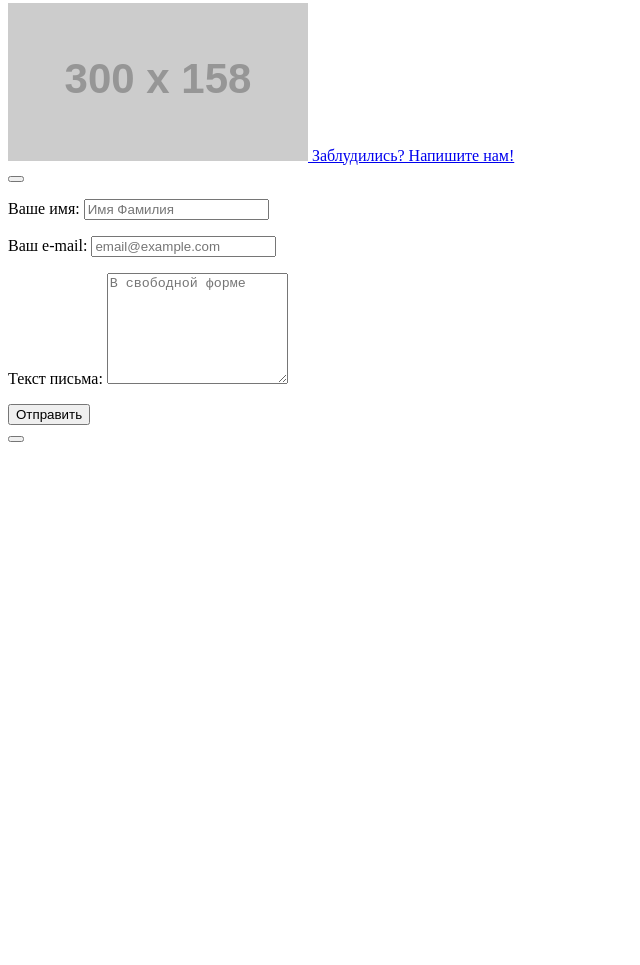
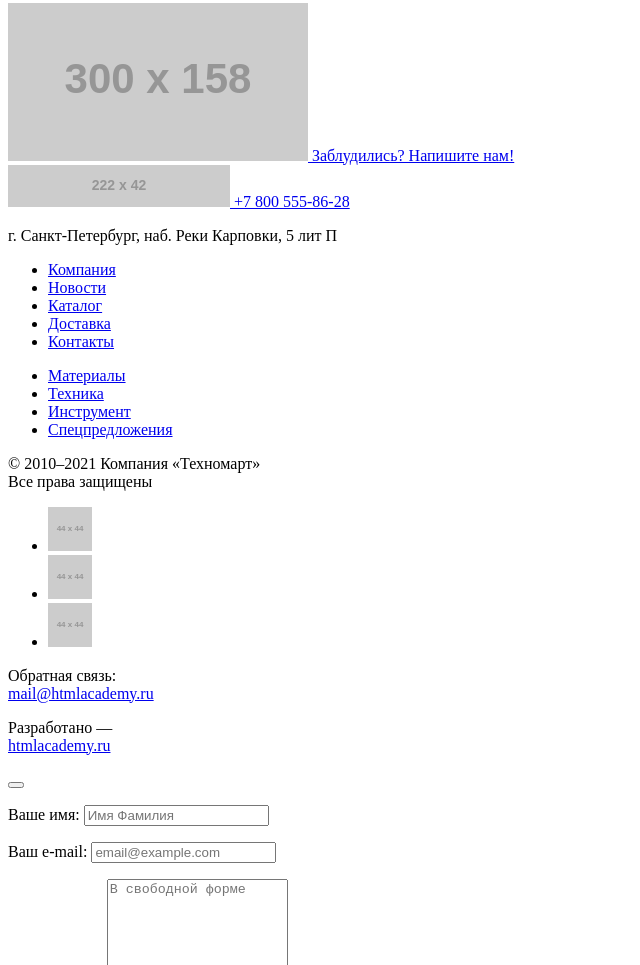
Before and after one commit to MariaChab/1755925-technomart-31, a plain HTML site: page index.html in a window 1280 px wide. Shown: the part 4738-5703 px from the top of the page, without its empty margins (0-640 px from the left). Before the commit the page ends 5189 px from the top, so only its background shows below. Drawn offline with Linux system fonts and the light colour scheme; placeholder pictures from the web are drawn by us.

Commit message:
Разметила footer и исправила ошибки

```diff
--- a/index.html
+++ b/index.html
@@ -271,7 +271,48 @@
     </main>
 
     <footer>
-
+      <div>
+        <div>
+          <a href="#"><img src="https://via.placeholder.com/222x42" width="222" height="42" alt="Логотип магазина «Техномарт»">
+          </a>
+          <a href="tel:+78005558628">+7 800 555-86-28</a>
+          <p>г. Санкт-Петербург, наб. Реки Карповки, 5 лит П</p>
+        </div>
+        <div>
+          <ul>
+            <li><a href="#">Компания</a></li>
+            <li><a href="#">Новости</a></li>
+            <li><a href="#">Каталог</a></li>
+            <li><a href="#">Доставка</a></li>
+            <li><a href="#">Контакты</a></li>
+          </ul>
+          <ul>
+            <li><a href="#">Материалы</a></li>
+            <li><a href="#">Техника</a></li>
+            <li><a href="#">Инструмент</a></li>
+            <li><a href="#">Спецпредложения</a></li>
+          </ul>
+        </div>
+      </div>
+        <div>
+        <p>© 2010–2021 Компания «Техномарт»<br>Все права защищены
+          </p>
+        <div>
+          <ul>
+            <li>
+              <a href="#"><img src="https://via.placeholder.com/44x44" alt="Вконтакте"></a>
+            </li>
+            <li>
+              <a href="#"><img src="https://via.placeholder.com/44x44" alt="Фейсбук"></a>
+            </li>
+            <li>
+              <a href="#"><img src="https://via.placeholder.com/44x44" alt="Инстаграм"></a>
+            </li>
+          </ul>
+        </div>
+        <p>Обратная связь: <br> <a href="mailto:mail@htmlacademy.ru">mail@htmlacademy.ru</a></p>
+        <p>Разработано —<br> <a href="https://htmlacademy.ru">htmlacademy.ru</a></p>
+      </div>
     </footer>
 
 <!--Заготовки для поп-ап-->
@@ -289,7 +330,7 @@
         </p>
         <p>
           <label for="text">Текст письма:</label>
-          <textarea id="text" type="text" name="text" placeholder="В свободной форме" rows="7"></textarea>
+          <textarea id="text" name="text" placeholder="В свободной форме" rows="7"></textarea>
         </p>
         <button type="submit">Отправить</button>
       </form>
```
